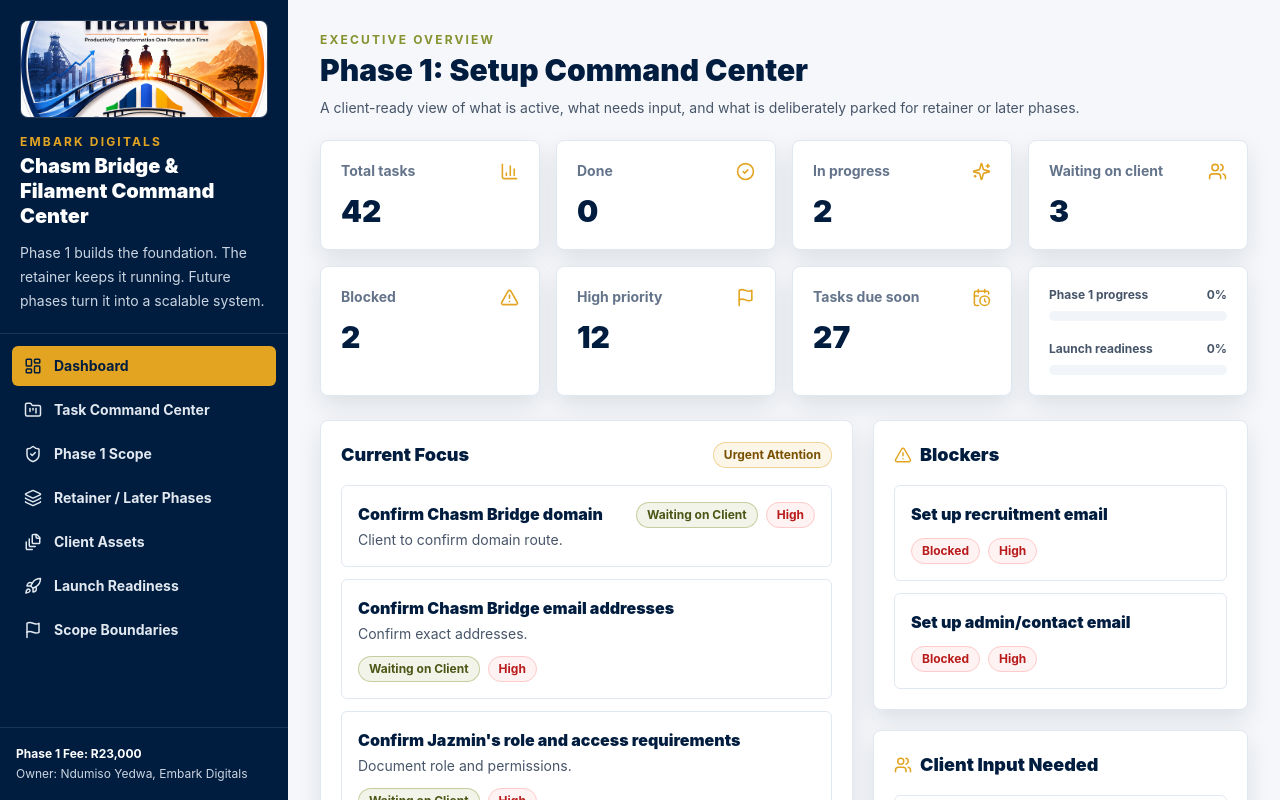
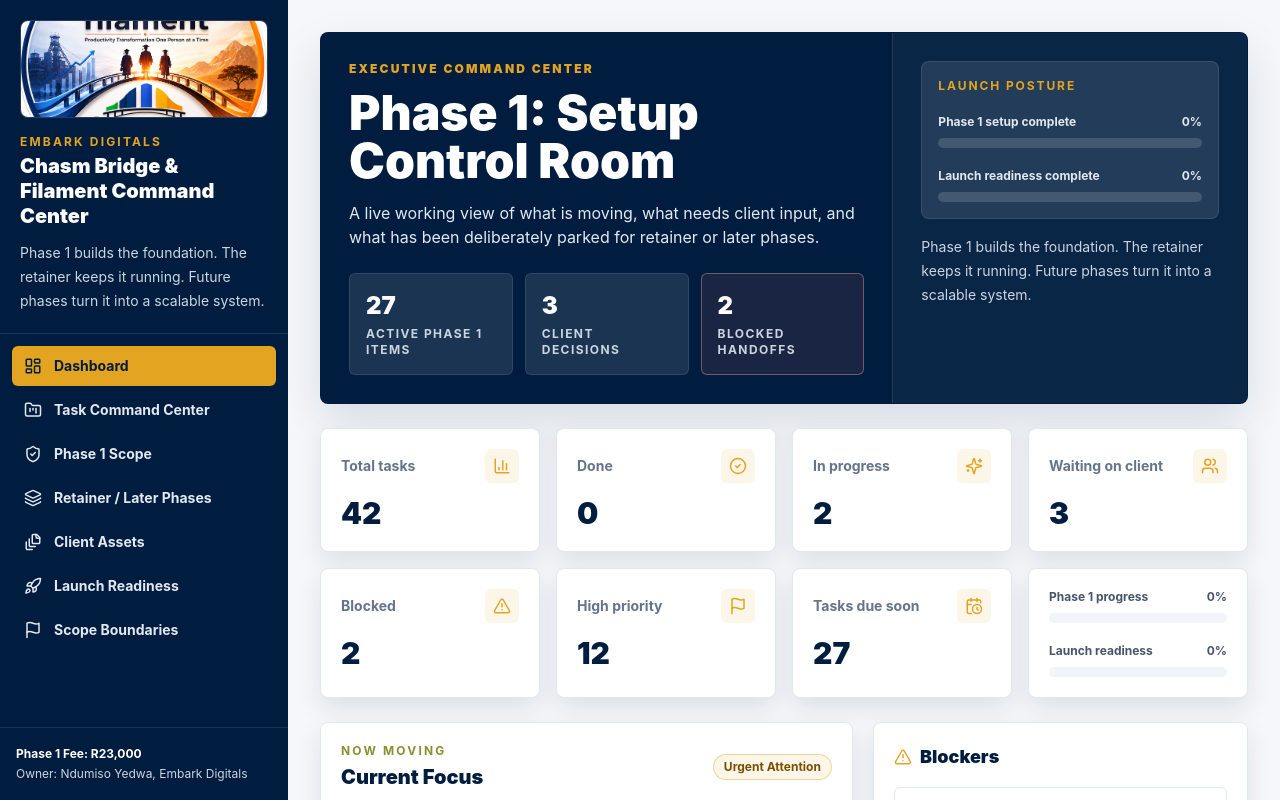
Before and after one commit to Ndumiso-Y/Tracker-ChasmbridgeandFilament, a React (Vite) app: page / in a window 1280 px wide. Shown: the top 800 px of the page. Built offline with nearby package versions, Linux system fonts and the light colour scheme.

Commit message:
Polish executive tracker command center

```diff
--- a/src/App.jsx
+++ b/src/App.jsx
@@ -17,6 +17,7 @@ import {
   Search,
   ShieldCheck,
   Sparkles,
+  Target,
   Users,
   X,
 } from "lucide-react";
@@ -64,6 +65,14 @@ const priorityStyles = {
   Low: "border-slate-200 bg-slate-50 text-slate-600",
 };
 
+const phaseStyles = {
+  "Phase 1": "border-gold/40 bg-gold/10 text-[#795000]",
+  Retainer: "border-blue-200 bg-blue-50 text-blue-700",
+  "Phase 2": "border-olive/40 bg-olive/10 text-[#4c5616]",
+  "Phase 3": "border-cyan-200 bg-cyan-50 text-cyan-700",
+  "Out of Scope": "border-zinc-300 bg-zinc-100 text-zinc-700",
+};
+
 function cx(...classes) {
   return classes.filter(Boolean).join(" ");
 }
@@ -72,24 +81,32 @@ function Badge({ children, className = "" }) {
   return <span className={cx("pill", className)}>{children}</span>;
 }
 
+function StatusBadge({ status }) {
+  return <Badge className={statusStyles[status] ?? statusStyles["Not Started"]}>{status}</Badge>;
+}
+
+function PhaseBadge({ phase }) {
+  return <Badge className={phaseStyles[phase] ?? phaseStyles["Out of Scope"]}>{labelPhase(phase)}</Badge>;
+}
+
 function SectionHeader({ eyebrow, title, copy }) {
   return (
-    <div className="mb-5">
+    <div className="mb-6 max-w-4xl">
       {eyebrow && <p className="eyebrow">{eyebrow}</p>}
-      <h2 className="mt-1 text-2xl font-black text-navy md:text-3xl">{title}</h2>
-      {copy && <p className="mt-2 max-w-3xl text-sm leading-6 text-slate-600">{copy}</p>}
+      <h2 className="mt-2 text-2xl font-black leading-tight text-navy md:text-4xl">{title}</h2>
+      {copy && <p className="mt-3 max-w-3xl text-sm leading-6 text-slate-600 md:text-base">{copy}</p>}
     </div>
   );
 }
 
-function ProgressBar({ value, label }) {
+function ProgressBar({ value, label, dark = false }) {
   return (
     <div>
-      <div className="mb-2 flex items-center justify-between text-xs font-bold text-slate-600">
+      <div className={cx("mb-2 flex items-center justify-between text-xs font-bold", dark ? "text-slate-200" : "text-slate-600")}>
         <span>{label}</span>
         <span>{value}%</span>
       </div>
-      <div className="h-2.5 overflow-hidden rounded-full bg-slate-100">
+      <div className={cx("h-2.5 overflow-hidden rounded-full", dark ? "bg-white/15" : "bg-slate-100")}>
         <div className="h-full rounded-full bg-gradient-to-r from-olive to-gold" style={{ width: `${value}%` }} />
       </div>
     </div>
@@ -204,6 +221,7 @@ function Dashboard({ metrics }) {
   const currentFocus = tasks.filter((task) => ["In Progress", "Blocked", "Waiting on Client"].includes(task.status)).slice(0, 5);
   const blockers = tasks.filter((task) => task.status === "Blocked");
   const clientNeeded = tasks.filter((task) => task.status === "Waiting on Client").slice(0, 5);
+  const phaseOneActive = tasks.filter((task) => task.phase === "Phase 1" && task.status !== "Done").length;
   const launchReady = launchChecklist.filter((item) => item.status === "Done").length;
   const launchPercent = Math.round((launchReady / launchChecklist.length) * 100);
 
@@ -219,18 +237,43 @@ function Dashboard({ metrics }) {
 
   return (
     <>
-      <SectionHeader
-        eyebrow="Executive Overview"
-        title="Phase 1: Setup Command Center"
-        copy="A client-ready view of what is active, what needs input, and what is deliberately parked for retainer or later phases."
-      />
+      <div className="mb-6 overflow-hidden rounded-lg border border-navy/10 bg-navy shadow-premium">
+        <div className="grid gap-0 xl:grid-cols-[1.45fr_0.9fr]">
+          <div className="p-5 text-white md:p-7">
+            <p className="text-xs font-black uppercase tracking-[0.18em] text-gold">Executive Command Center</p>
+            <h2 className="mt-3 text-3xl font-black leading-tight md:text-5xl">Phase 1: Setup Control Room</h2>
+            <p className="mt-4 max-w-2xl text-sm leading-6 text-slate-200 md:text-base">
+              A live working view of what is moving, what needs client input, and what has been deliberately parked for retainer or later phases.
+            </p>
+            <div className="mt-6 grid gap-3 sm:grid-cols-3">
+              <CommandSignal label="Active Phase 1 items" value={phaseOneActive} />
+              <CommandSignal label="Client decisions" value={metrics.waiting} />
+              <CommandSignal label="Blocked handoffs" value={metrics.blocked} alert={metrics.blocked > 0} />
+            </div>
+          </div>
+          <div className="border-t border-white/10 bg-white/[0.04] p-5 md:p-7 xl:border-l xl:border-t-0">
+            <div className="rounded-lg border border-white/10 bg-white/10 p-4">
+              <p className="text-xs font-bold uppercase tracking-[0.16em] text-gold">Launch Posture</p>
+              <div className="mt-5 space-y-5">
+                <ProgressBar value={metrics.phaseProgress} label="Phase 1 setup complete" dark />
+                <ProgressBar value={launchPercent} label="Launch readiness complete" dark />
+              </div>
+            </div>
+            <p className="mt-4 text-sm leading-6 text-slate-300">
+              Phase 1 builds the foundation. The retainer keeps it running. Future phases turn it into a scalable system.
+            </p>
+          </div>
+        </div>
+      </div>
 
       <div className="grid gap-4 sm:grid-cols-2 xl:grid-cols-4">
         {statCards.map(([label, value, Icon]) => (
-          <div key={label} className="panel p-5">
+          <div key={label} className="panel group p-5 transition hover:-translate-y-0.5 hover:border-gold/50 hover:shadow-premium">
             <div className="flex items-center justify-between">
               <p className="text-sm font-bold text-slate-500">{label}</p>
-              <Icon size={19} className="text-gold" />
+              <span className="rounded-md bg-gold/10 p-2 text-gold transition group-hover:bg-gold group-hover:text-navy">
+                <Icon size={18} />
+              </span>
             </div>
             <p className="mt-3 text-3xl font-black text-navy">{value}</p>
           </div>
@@ -246,15 +289,18 @@ function Dashboard({ metrics }) {
       <div className="mt-6 grid gap-5 xl:grid-cols-[1.35fr_0.95fr]">
         <div className="panel p-5">
           <div className="mb-4 flex items-center justify-between gap-3">
-            <h3 className="text-lg font-black text-navy">Current Focus</h3>
+            <div>
+              <p className="eyebrow">Now Moving</p>
+              <h3 className="mt-1 text-xl font-black text-navy">Current Focus</h3>
+            </div>
             <Badge className="border-gold/40 bg-gold/10 text-[#795000]">Urgent Attention</Badge>
           </div>
           <TaskList tasks={currentFocus} />
         </div>
 
         <div className="space-y-5">
-          <Snapshot title="Blockers" icon={AlertTriangle} items={blockers} empty="No blockers recorded." />
-          <Snapshot title="Client Input Needed" icon={Users} items={clientNeeded} empty="No client input pending." />
+          <Snapshot title="Blockers" icon={AlertTriangle} items={blockers} empty="No blockers recorded. The setup path is clear for now." />
+          <Snapshot title="Client Input Needed" icon={Users} items={clientNeeded} empty="No client input pending. Production can continue without a decision delay." />
         </div>
       </div>
 
@@ -265,7 +311,7 @@ function Dashboard({ metrics }) {
             <div key={item.id} className="rounded-md border border-slate-200 bg-slate-50 p-4">
               <p className="font-bold text-navy">{item.item}</p>
               <div className="mt-3 flex flex-wrap gap-2">
-                <Badge className={statusStyles[item.status]}>{item.status}</Badge>
+                <StatusBadge status={item.status} />
                 <Badge className={priorityStyles[item.priority]}>{item.priority}</Badge>
               </div>
             </div>
@@ -276,6 +322,15 @@ function Dashboard({ metrics }) {
   );
 }
 
+function CommandSignal({ label, value, alert = false }) {
+  return (
+    <div className={cx("rounded-md border p-4", alert ? "border-red-300/40 bg-red-400/10" : "border-white/10 bg-white/10")}>
+      <p className="text-2xl font-black text-white">{value}</p>
+      <p className="mt-1 text-xs font-bold uppercase tracking-[0.12em] text-slate-300">{label}</p>
+    </div>
+  );
+}
+
 function Snapshot({ title, icon: Icon, items, empty }) {
   return (
     <div className="panel p-5">
@@ -283,7 +338,7 @@ function Snapshot({ title, icon: Icon, items, empty }) {
         <Icon size={18} className="text-gold" />
         <h3 className="text-lg font-black text-navy">{title}</h3>
       </div>
-      {items.length ? <TaskList tasks={items} compact /> : <p className="rounded-md bg-slate-50 p-4 text-sm text-slate-600">{empty}</p>}
+      {items.length ? <TaskList tasks={items} compact /> : <EmptyState icon={Icon} title={title} copy={empty} compact />}
     </div>
   );
 }
@@ -296,10 +351,10 @@ function TaskList({ tasks: taskList, compact = false }) {
           <div className="flex flex-wrap items-start justify-between gap-3">
             <div>
               <p className="font-black text-navy">{task.task}</p>
-              {!compact && <p className="mt-1 text-sm text-slate-600">{task.nextAction}</p>}
+              {!compact && <p className="mt-1 text-sm leading-6 text-slate-600">{task.nextAction}</p>}
             </div>
             <div className="flex flex-wrap gap-2">
-              <Badge className={statusStyles[task.status]}>{task.status}</Badge>
+              <StatusBadge status={task.status} />
               <Badge className={priorityStyles[task.priority]}>{task.priority}</Badge>
             </div>
           </div>
@@ -349,28 +404,38 @@ function TaskCommandCenter() {
         </div>
       </div>
 
+      <div className="mt-4 flex flex-wrap items-center justify-between gap-3 rounded-lg border border-slate-200 bg-white px-4 py-3 shadow-lift">
+        <div className="flex items-center gap-2 text-sm font-bold text-slate-600">
+          <Target size={17} className="text-gold" />
+          Showing <span className="text-navy">{filteredTasks.length}</span> of <span className="text-navy">{tasks.length}</span> tracker items
+        </div>
+        <div className="flex flex-wrap gap-2">
+          {phases.map((phase) => <PhaseBadge key={phase} phase={phase} />)}
+        </div>
+      </div>
+
       <div className="mt-5 hidden overflow-hidden rounded-lg border border-slate-200 bg-white shadow-lift xl:block">
-        <table className="w-full border-collapse text-left text-sm">
+        <table className="w-full table-fixed border-collapse text-left text-sm">
           <thead className="bg-navy text-white">
             <tr>
               {["Task", "Category", "Phase", "Responsible Party", "Status", "Priority", "Due Date", "Client Input Needed", "Notes", "Next Action"].map((heading) => (
-                <th key={heading} className="px-4 py-3 font-bold">{heading}</th>
+                <th key={heading} className="px-4 py-3 text-xs font-black uppercase tracking-[0.08em]">{heading}</th>
               ))}
             </tr>
           </thead>
           <tbody>
             {filteredTasks.map((task) => (
               <tr key={task.id} className="border-b border-slate-100 align-top hover:bg-slate-50">
-                <td className="px-4 py-4 font-black text-navy">{task.task}</td>
-                <td className="px-4 py-4">{task.category}</td>
-                <td className="px-4 py-4">{labelPhase(task.phase)}</td>
+                <td className="px-4 py-4 font-black leading-5 text-navy">{task.task}</td>
+                <td className="px-4 py-4 text-slate-600">{task.category}</td>
+                <td className="px-4 py-4"><PhaseBadge phase={task.phase} /></td>
                 <td className="px-4 py-4">{task.responsible}</td>
-                <td className="px-4 py-4"><Badge className={statusStyles[task.status]}>{task.status}</Badge></td>
+                <td className="px-4 py-4"><StatusBadge status={task.status} /></td>
                 <td className="px-4 py-4"><Badge className={priorityStyles[task.priority]}>{task.priority}</Badge></td>
                 <td className="px-4 py-4">{task.dueDate || "Parked"}</td>
-                <td className="px-4 py-4 text-slate-600">{task.clientInput}</td>
-                <td className="px-4 py-4 text-slate-600">{task.notes}</td>
-                <td className="px-4 py-4 text-slate-600">{task.nextAction}</td>
+                <td className="px-4 py-4 leading-5 text-slate-600">{task.clientInput}</td>
+                <td className="px-4 py-4 leading-5 text-slate-600">{task.notes}</td>
+                <td className="px-4 py-4 leading-5 text-slate-600">{task.nextAction}</td>
               </tr>
             ))}
           </tbody>
@@ -382,10 +447,8 @@ function TaskCommandCenter() {
       </div>
 
       {!filteredTasks.length && (
-        <div className="mt-5 panel p-8 text-center">
-          <Filter className="mx-auto text-gold" />
-          <p className="mt-3 font-black text-navy">No tasks match this view.</p>
-          <p className="mt-1 text-sm text-slate-600">Adjust a filter or search term to bring items back into focus.</p>
+        <div className="mt-5">
+          <EmptyState icon={Filter} title="No tasks match this view" copy="Adjust a filter or search term to bring items back into focus." />
         </div>
       )}
     </>
@@ -411,14 +474,17 @@ function FilterSelect({ label, value, options, onChange }) {
 
 function TaskCard({ task }) {
   return (
-    <div className="panel p-4">
+    <div className="panel overflow-hidden">
+      <div className={cx("h-1", task.phase === "Phase 1" ? "bg-gold" : task.phase === "Retainer" ? "bg-blue-500" : task.phase === "Phase 2" ? "bg-olive" : task.phase === "Phase 3" ? "bg-cyan-500" : "bg-zinc-400")} />
+      <div className="p-4">
       <div className="flex flex-wrap items-start justify-between gap-3">
         <div>
           <p className="text-lg font-black text-navy">{task.task}</p>
-          <p className="mt-1 text-sm text-slate-500">{task.category} / {labelPhase(task.phase)} / {task.responsible}</p>
+          <p className="mt-1 text-sm text-slate-500">{task.category} / {task.responsible}</p>
         </div>
         <div className="flex flex-wrap gap-2">
-          <Badge className={statusStyles[task.status]}>{task.status}</Badge>
+          <PhaseBadge phase={task.phase} />
+          <StatusBadge status={task.status} />
           <Badge className={priorityStyles[task.priority]}>{task.priority}</Badge>
         </div>
       </div>
@@ -427,6 +493,7 @@ function TaskCard({ task }) {
         <Info label="Client Input Needed" value={task.clientInput} />
         <Info label="Notes" value={task.notes} />
         <Info label="Next Action" value={task.nextAction} />
+      </div>
       </div>
     </div>
   );
@@ -445,7 +512,7 @@ function PhaseScope() {
           <div key={item.title} className="panel p-5">
             <div className="flex flex-wrap items-start justify-between gap-3">
               <h3 className="text-xl font-black text-navy">{item.title}</h3>
-              <Badge className={statusStyles[item.status]}>{item.status}</Badge>
+              <StatusBadge status={item.status} />
             </div>
             <p className="mt-3 text-sm leading-6 text-slate-600">{item.description}</p>
             <div className="mt-5 grid gap-4 md:grid-cols-2">
@@ -498,12 +565,15 @@ function LaterPhases() {
 }
 
 function ItemGroup({ title, items, tone }) {
-  const toneClass = tone === "retainer" ? "bg-blue-50 text-blue-700" : tone === "separate" ? "bg-zinc-100 text-zinc-700" : "bg-olive/10 text-[#4c5616]";
+  const toneClass = tone === "retainer" ? "bg-blue-50 text-blue-700" : tone === "separate" ? "bg-zinc-100 text-zinc-700" : tone === "included" ? "bg-gold/10 text-[#795000]" : "bg-olive/10 text-[#4c5616]";
+  const borderClass = tone === "retainer" ? "border-l-blue-500" : tone === "separate" ? "border-l-zinc-400" : tone === "included" ? "border-l-gold" : "border-l-olive";
   return (
-    <div className="panel p-5">
+    <div className={cx("panel border-l-4 p-5", borderClass)}>
       <div className="mb-4 flex items-center justify-between gap-3">
         <h3 className="text-lg font-black text-navy">{title}</h3>
-        <Badge className={cx("border-transparent", toneClass)}>{tone === "separate" ? "Separate Quote Required" : "Parked for Later"}</Badge>
+        <Badge className={cx("border-transparent", toneClass)}>
+          {tone === "included" ? "Included" : tone === "retainer" ? "Retainer item" : tone === "separate" ? "Separate Quote Required" : "Parked for Later"}
+        </Badge>
       </div>
       <div className="grid gap-3 sm:grid-cols-2">
         {items.map((item) => (
@@ -530,7 +600,7 @@ function ClientAssets() {
               <Badge className={asset.requirement === "Required" ? "border-red-200 bg-red-50 text-red-700" : "border-slate-200 bg-slate-50 text-slate-600"}>{asset.requirement}</Badge>
             </div>
             <div className="mt-4 flex flex-wrap gap-2">
-              <Badge className={statusStyles[asset.status]}>{asset.status}</Badge>
+              <StatusBadge status={asset.status} />
               {asset.dueDate && <Badge className="border-gold/40 bg-gold/10 text-[#795000]">{asset.dueDate}</Badge>}
             </div>
             <div className="mt-4 text-sm">
@@ -566,7 +636,7 @@ function LaunchReadiness() {
                 <h3 className="font-black text-navy">{item.item}</h3>
                 <p className="mt-1 text-sm text-slate-500">Owner: {item.owner}</p>
                 <div className="mt-3 flex flex-wrap gap-2">
-                  <Badge className={statusStyles[item.status]}>{item.status}</Badge>
+                  <StatusBadge status={item.status} />
                   <Badge className={priorityStyles[item.priority]}>{item.priority}</Badge>
                 </div>
               </div>
@@ -579,30 +649,73 @@ function LaunchReadiness() {
 }
 
 function ScopeBoundaries() {
+  const boundaryMessages = [
+    {
+      label: "Phase 1 included",
+      copy: "This is active setup work inside the agreed foundation launch.",
+      tone: "included",
+    },
+    {
+      label: "Retainer item",
+      copy: "This is keep-it-running support after the launch foundation is in place.",
+      tone: "retainer",
+    },
+    {
+      label: "Parked for later phase",
+      copy: "This is valuable growth work, held for a future phase so Phase 1 stays clean.",
+      tone: "future",
+    },
+    {
+      label: "Separate Quote Required",
+      copy: "This needs its own brief, timeline, and commercial approval before it starts.",
+      tone: "separate",
+    },
+  ];
+
   return (
     <>
       <SectionHeader
         eyebrow="Scope Protection"
-        title="Friendly Boundaries"
-        copy="The tracker keeps Phase 1 focused on setup while making future opportunities visible without blurring the commercial boundary."
+        title="Client-Friendly Boundaries"
+        copy="The tracker keeps Phase 1 focused on setup while still giving future opportunities a clear and respectful place to live."
       />
+      <div className="mb-5 panel overflow-hidden">
+        <div className="grid gap-0 lg:grid-cols-[0.9fr_1.1fr]">
+          <div className="bg-navy p-6 text-white">
+            <p className="eyebrow text-gold">Working Agreement</p>
+            <h3 className="mt-2 text-2xl font-black">Foundation first, systems later.</h3>
+            <p className="mt-3 text-sm leading-6 text-slate-300">
+              Phase 1 is intentionally narrow: setup, presentation, and handover readiness. That clarity protects delivery quality and makes future phases easier to price and plan.
+            </p>
+          </div>
+          <div className="grid gap-3 p-5 sm:grid-cols-2">
+            {boundaryMessages.map((message) => (
+              <div key={message.label} className="rounded-md border border-slate-200 bg-slate-50 p-4">
+                <Badge className={cx("border-transparent", message.tone === "included" ? "bg-gold/10 text-[#795000]" : message.tone === "retainer" ? "bg-blue-50 text-blue-700" : message.tone === "future" ? "bg-olive/10 text-[#4c5616]" : "bg-zinc-100 text-zinc-700")}>{message.label}</Badge>
+                <p className="mt-3 text-sm leading-6 text-slate-600">{message.copy}</p>
+              </div>
+            ))}
+          </div>
+        </div>
+      </div>
       <div className="grid gap-5 lg:grid-cols-2">
         {scopeItems.map((group) => (
           <ItemGroup key={group.label} title={group.label} items={group.items} tone={group.tone} />
         ))}
       </div>
-      <div className="mt-5 panel overflow-hidden">
-        <div className="bg-navy p-5 text-white">
-          <p className="eyebrow text-gold">Boundary language</p>
-          <h3 className="mt-1 text-xl font-black">Phase 1 builds the foundation.</h3>
-        </div>
-        <div className="grid gap-3 p-5 md:grid-cols-4">
-          {["Retainer item", "Parked for later phase", "Out of Current Scope", "Separate Quote Required"].map((label) => (
-            <div key={label} className="rounded-md border border-slate-200 bg-slate-50 p-4 text-sm font-black text-navy">{label}</div>
-          ))}
-        </div>
-      </div>
     </>
+  );
+}
+
+function EmptyState({ icon: Icon, title, copy, compact = false }) {
+  return (
+    <div className={cx("rounded-lg border border-dashed border-slate-300 bg-slate-50 text-center", compact ? "p-5" : "p-8")}>
+      <span className="mx-auto flex h-11 w-11 items-center justify-center rounded-full bg-white text-gold shadow-lift">
+        <Icon size={20} />
+      </span>
+      <p className="mt-3 font-black text-navy">{title}</p>
+      <p className="mt-1 text-sm leading-6 text-slate-600">{copy}</p>
+    </div>
   );
 }
 
```
